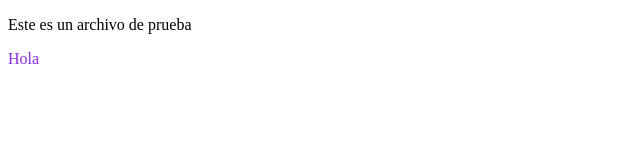
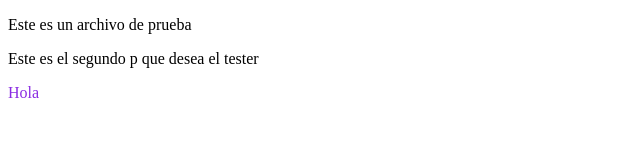
Before and after one commit to VanessaNicole1/prueba_borrar, a plain HTML site: page index.html in a window 1280 px wide. Shown: the whole page, without its empty margins (0-640 px from the left). Drawn offline with Linux system fonts and the light colour scheme.

Commit message:
Tercer  Commit

```diff
--- a/index.html
+++ b/index.html
@@ -9,6 +9,7 @@
 <body>
 
     <p>Este es un archivo de prueba</p>
+    <p>Este es el segundo p que desea el tester</p>
     <div>Hola</div>
 
 </body>
```
